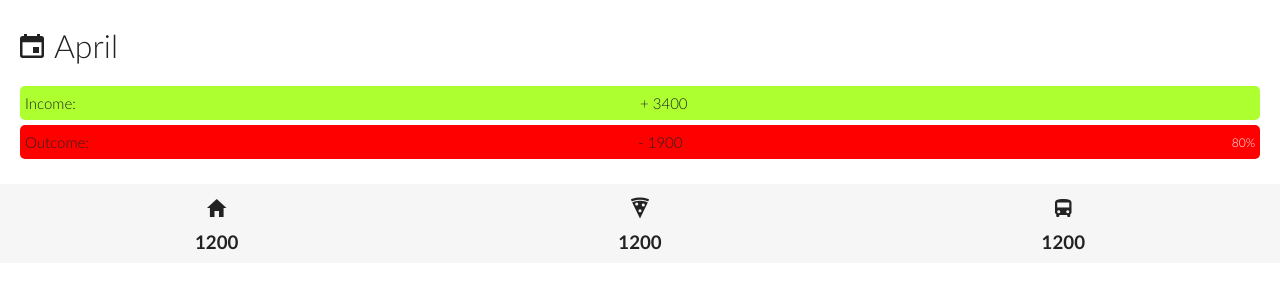
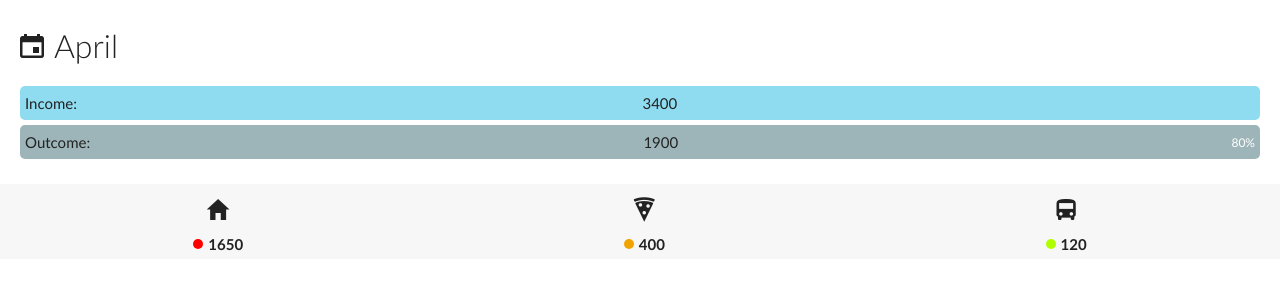
Before and after one commit to iuliancarnaru/financial-app, a React (Create React App) app: page / in a window 1280 px wide. Shown: the top 300 px of the page. Built offline with nearby package versions, Linux system fonts and the light colour scheme.

Commit message:
more style

```diff
--- a/src/components/Dashboard.js
+++ b/src/components/Dashboard.js
@@ -4,40 +4,48 @@ import React from "react";
 const Dashboard = props => {
   return (
     <React.Fragment>
-      <header className="dashboard-container">
+      <div className="dashboard-main">
+        <section className="dashboard-container">
           <h1 className="heading-primary">
             <i class="icon ion-md-calendar margin-right-s" />
             April
           </h1>
           <h2 className="heading-secondary income">
-          Income: <span className="amount">+ 3400</span>
-          <span className="percentage">&nbsp;</span>
+            Income: <span className="amount">3400</span>
+            <span className="percentage">&nbsp;&nbsp; &nbsp;</span>
           </h2>
           <h2 className="heading-secondary outcome">
-          Outcome: <span className="amount">- 1900</span>
+            Outcome: <span className="amount">1900</span>
             <span className="percentage">80%</span>
           </h2>
-      </header>
+        </section>
+
         <section className="dashboard-card">
           <div className="dashboard-card--home">
-          <h2>
-            <i class="icon ion-md-home" />
-          </h2>
-          <h3>1200</h3>
+            <i class="icon ion-md-home icon-color" />
+            <div className="flex-wrapper">
+              <div className="info-dot info-dot--bad">&nbsp;</div>
+              <p className="info-display">1650</p>
             </div>
+          </div>
+
           <div className="dashboard-card--home">
-          <h2>
-            <i class="icon ion-md-pizza" />
-          </h2>
-          <h3>1200</h3>
+            <i class="icon ion-md-pizza icon-color" />
+            <div className="flex-wrapper">
+              <div className="info-dot info-dot--medium">&nbsp;</div>
+              <p className="info-display">400</p>
             </div>
+          </div>
+
           <div className="dashboard-card--home">
-          <h2>
-            <i class="icon ion-md-bus" />
-          </h2>
-          <h3>1200</h3>
+            <i class="icon ion-md-bus icon-color" />
+            <div className="flex-wrapper">
+              <div className="info-dot info-dot--good">&nbsp;</div>
+              <p className="info-display">120</p>
+            </div>
           </div>
         </section>
+      </div>
     </React.Fragment>
   );
 };
--- a/src/style/__generic.scss
+++ b/src/style/__generic.scss
@@ -16,4 +16,5 @@ body {
   color: $color-primary--dark-grey;
   font-weight: 100;
   line-height: 1.6;
+  text-rendering: optimizeLegibility;
 }
--- a/src/style/__objects.scss
+++ b/src/style/__objects.scss
@@ -1,3 +1,7 @@
+.dashboard-main {
+  display: flex;
+  flex-direction: column;
+}
 .dashboard-container {
   // background-color: $color-primary--light-grey;
   padding: 2rem;
@@ -15,18 +19,18 @@
 .income,
 .outcome {
   padding: 0.5rem;
-  background-color: greenyellow;
+  background-color: $app-color--light-blue;
   margin-bottom: 0.5rem;
   display: flex;
   align-items: center;
   justify-content: space-between;
   border-radius: 0.5rem;
   font-size: 1.5rem;
-  font-weight: 300;
+  font-weight: 400;
 }
 
 .outcome {
-  background-color: red;
+  background-color: $app-color--medium-grey;
 }
 
 .percentage {
@@ -38,6 +42,33 @@
   display: flex;
   justify-content: space-around;
   text-align: center;
-  background-color: $color-primary--light-grey;
-  padding: 0.5rem;
+  background-color: $app-color--light-grey;
+  padding: 0.3rem;
+
+  .icon {
+    font-size: 2.8rem;
+  }
+
+  .info-dot {
+    width: 1rem;
+    height: 1rem;
+    border-radius: 100%;
+    margin-top: 0.1rem;
+
+    &--bad {
+      background-color: #ff0000;
+    }
+    &--medium {
+      background-color: #f1a300;
+    }
+    &--good {
+      background-color: #b0ff00;
+    }
+  }
+
+  .info-display {
+    font-size: 1.5rem;
+    font-weight: 900;
+    margin-left: 0.5rem;
+  }
 }
--- a/src/style/__settings.scss
+++ b/src/style/__settings.scss
@@ -1,6 +1,13 @@
 $color-primary--dark-grey: #222;
 $color-primary--medium-grey: #777;
 $color-primary--light-grey: #f6f6f6;
+
+// app color theme
+
+$app-color--dark-grey: #6d7b81;
+$app-color--medium-grey: #9db5b9;
+$app-color--light-blue: #8fdcf1;
+$app-color--light-grey: #f7f7f7;
 
 /* latin-ext */
 @font-face {
--- a/src/style/__utilities.scss
+++ b/src/style/__utilities.scss
@@ -7,3 +7,9 @@
 .margin-right-m {
   margin-right: 1.2rem;
 }
+
+.flex-wrapper {
+  display: flex;
+  justify-content: space-between;
+  align-items: center;
+}
```
Lines whose indentation alone changed are shown as unchanged.
